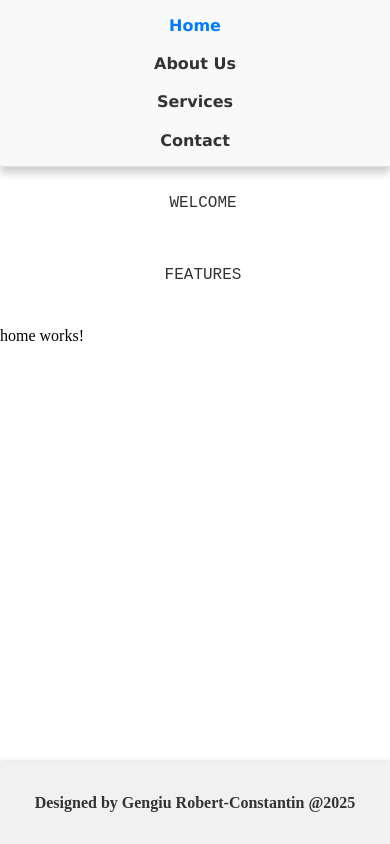
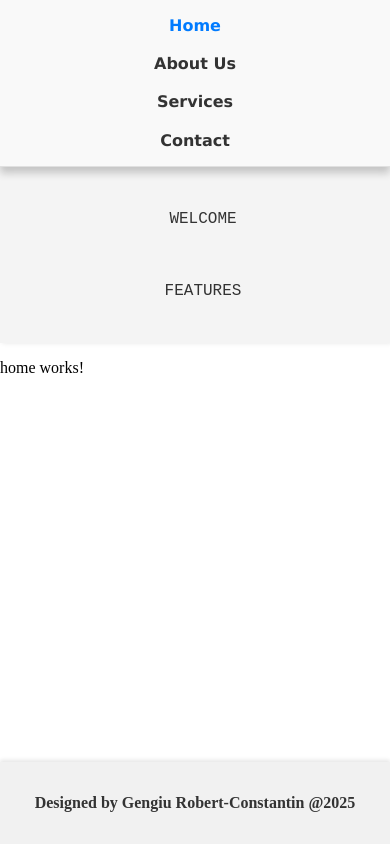
Before and after one commit to GengiuRobert/AngularAppTemplate, an Angular app in the folder app-template-project/: page / in a window 390 px wide. Built offline with nearby package versions, Linux system fonts and the light colour scheme.

Commit message:
css updates for sidebar // responsive

```diff
--- a/app-template-project/src/app/app.component.css
+++ b/app-template-project/src/app/app.component.css
@@ -1,17 +1,36 @@
-*{
+* {
     margin: 0;
+    padding: 0;
+    box-sizing: border-box;
 }
 
 #content {
     flex: 1;
     display: flex;
+}
+
+#app-container {
+    height: 100vh;
+    display: flex;
     flex-direction: column;
 }
 
-#app-container {
-    height: 100%;
-    margin: 0;
-    padding: 0;
-    display: flex;
-    flex-direction: column;
+app-sidebar {
+    width: 20%;
+    background-color: #f4f4f4;
+    padding: 1rem;
+    height: 100vh;
+    box-shadow: 2px 0 5px rgba(0, 0, 0, 0.1);
 }
+
+@media (max-width: 768px) {
+    app-sidebar {
+        width: 100%;
+        height: auto;
+        position: relative;
+    }
+
+    #content {
+        flex-direction: column;
+    }
+}
```
